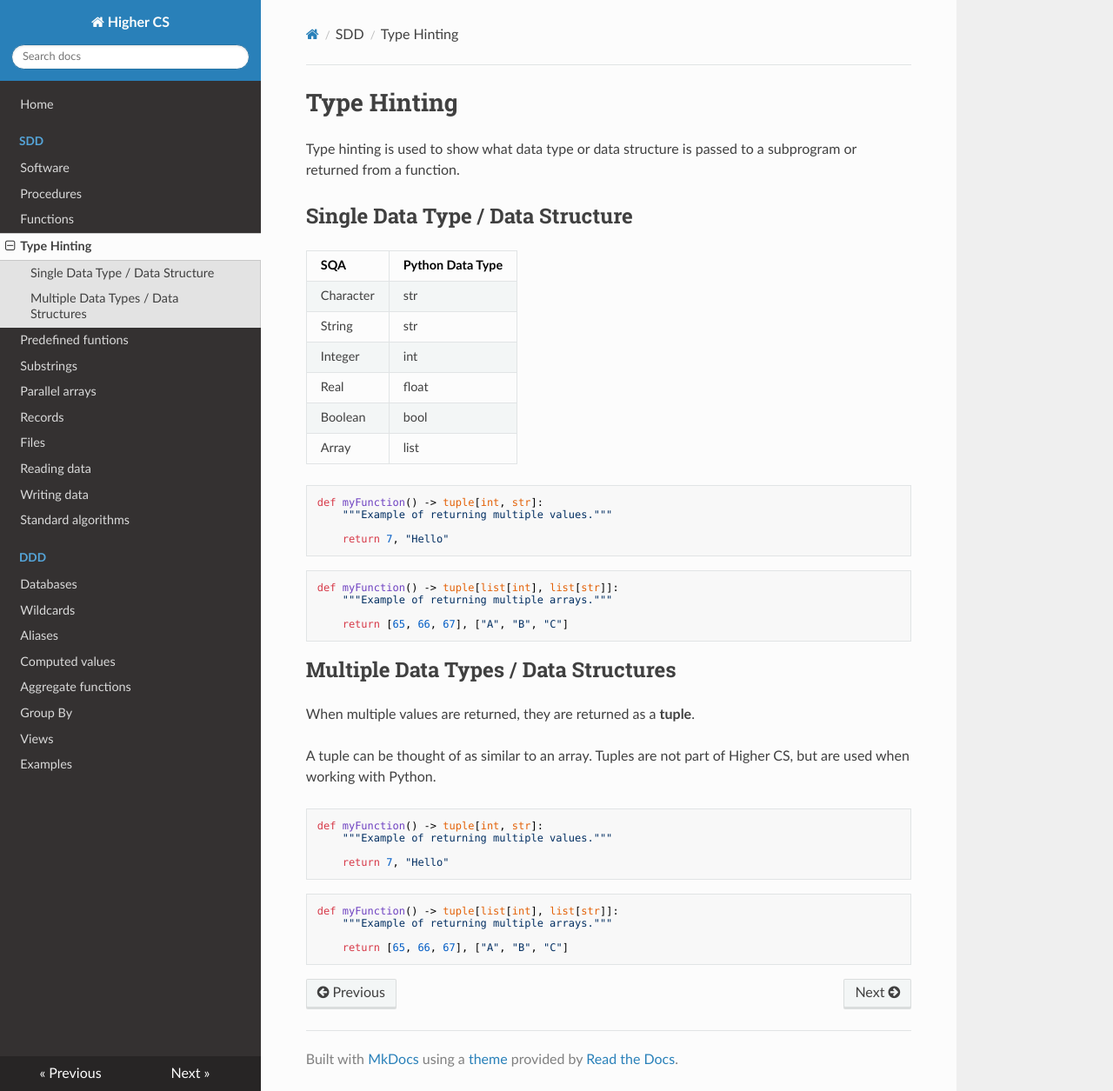
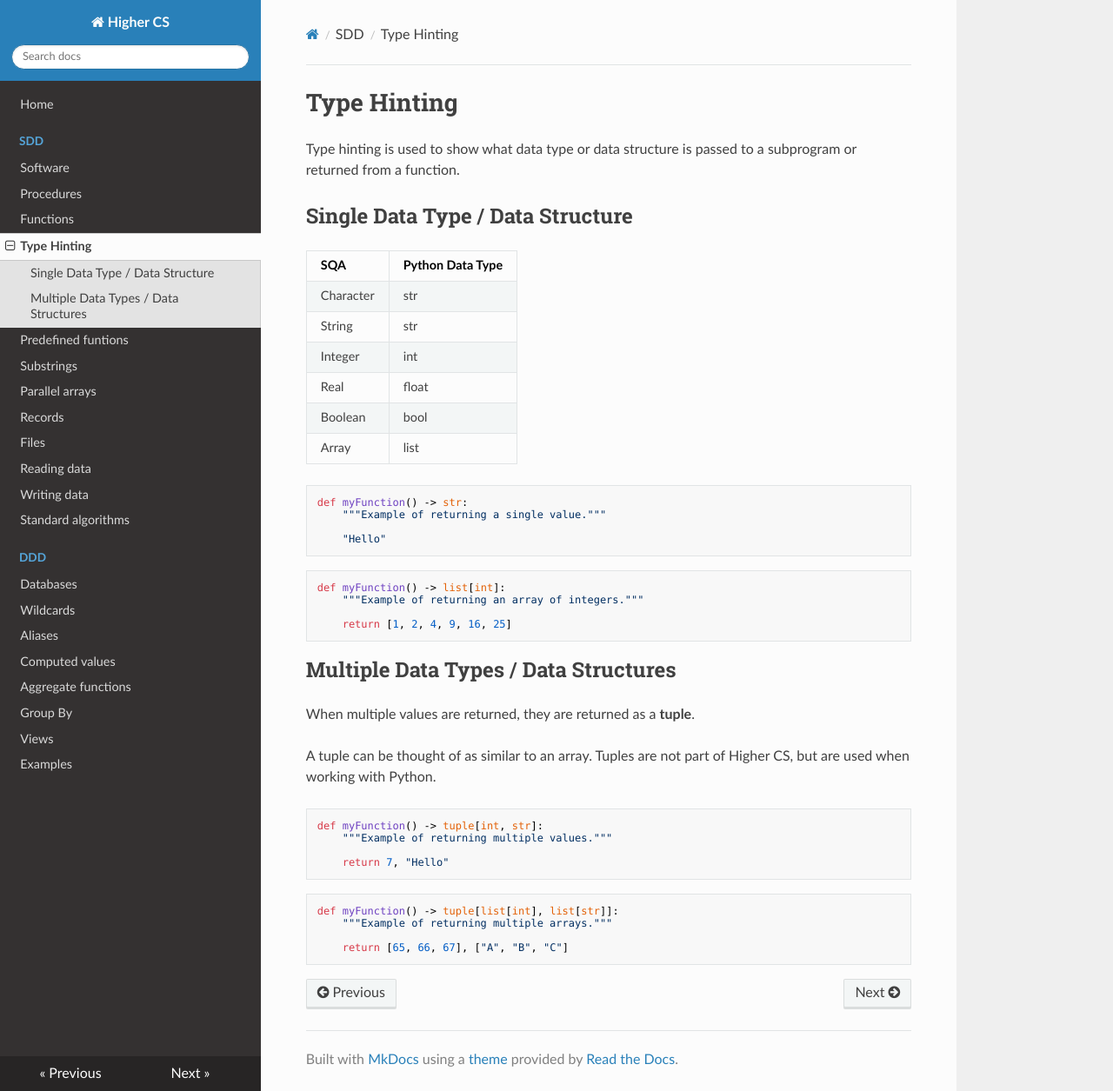
Before and after one commit to MrFriendCS/H-CS, an MkDocs documentation site: the page built from docs/sdd/H-CS-SDD-Types.md, in a window 1280 px wide and 1255 px high. Shown: the whole window at 87% size. Built offline with MkDocs 1.6.1, drawn with Linux system fonts in a browser that asks for light colours; nearby versions of some CDN libraries.

Commit message:
Update H-CS-SDD-Types.md

````diff
--- a/docs/sdd/H-CS-SDD-Types.md
+++ b/docs/sdd/H-CS-SDD-Types.md
@@ -16,18 +16,18 @@ Type hinting is used to show what data type or data structure is passed to a sub
 
 
 ``` python
-def myFunction() -> tuple[int, str]:
-    """Example of returning multiple values."""
+def myFunction() -> str:
+    """Example of returning a single value."""
 
-    return 7, "Hello"
+    "Hello"
 ```
 
 
 ``` python
-def myFunction() -> tuple[list[int], list[str]]:
-    """Example of returning multiple arrays."""
+def myFunction() -> list[int]:
+    """Example of returning an array of integers."""
 
-    return [65, 66, 67], ["A", "B", "C"]
+    return [1, 2, 4, 9, 16, 25]
 ```
 
 
````
